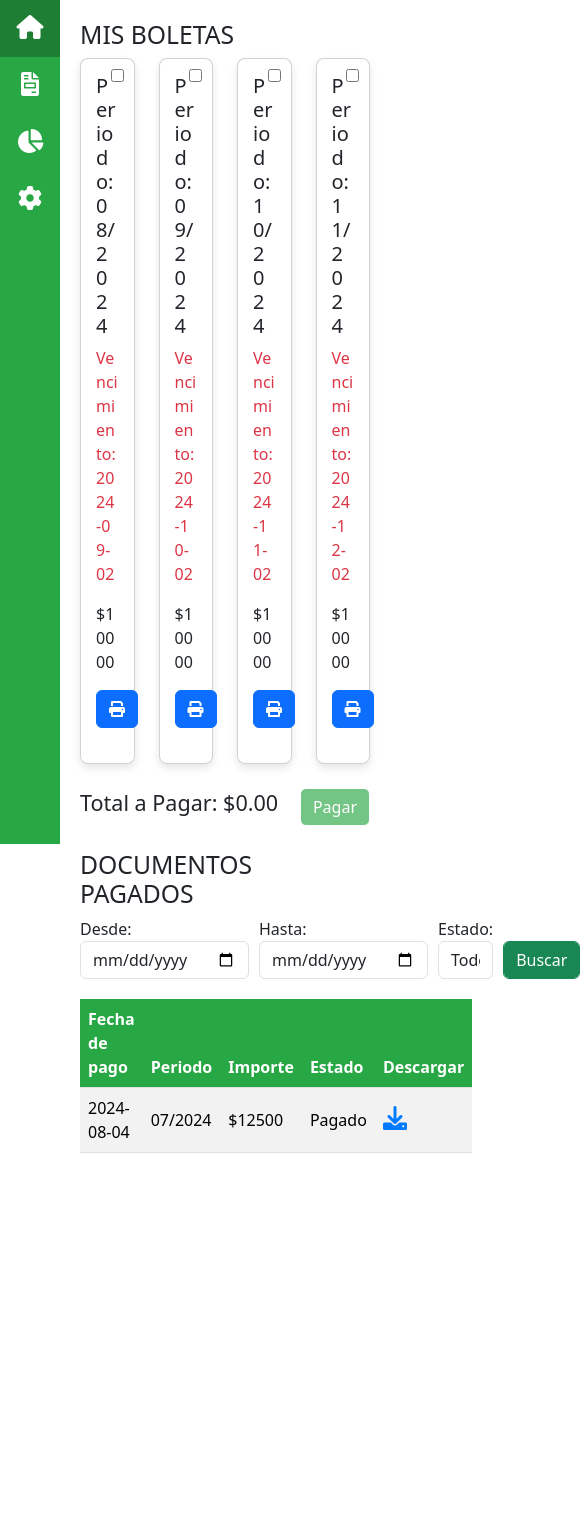
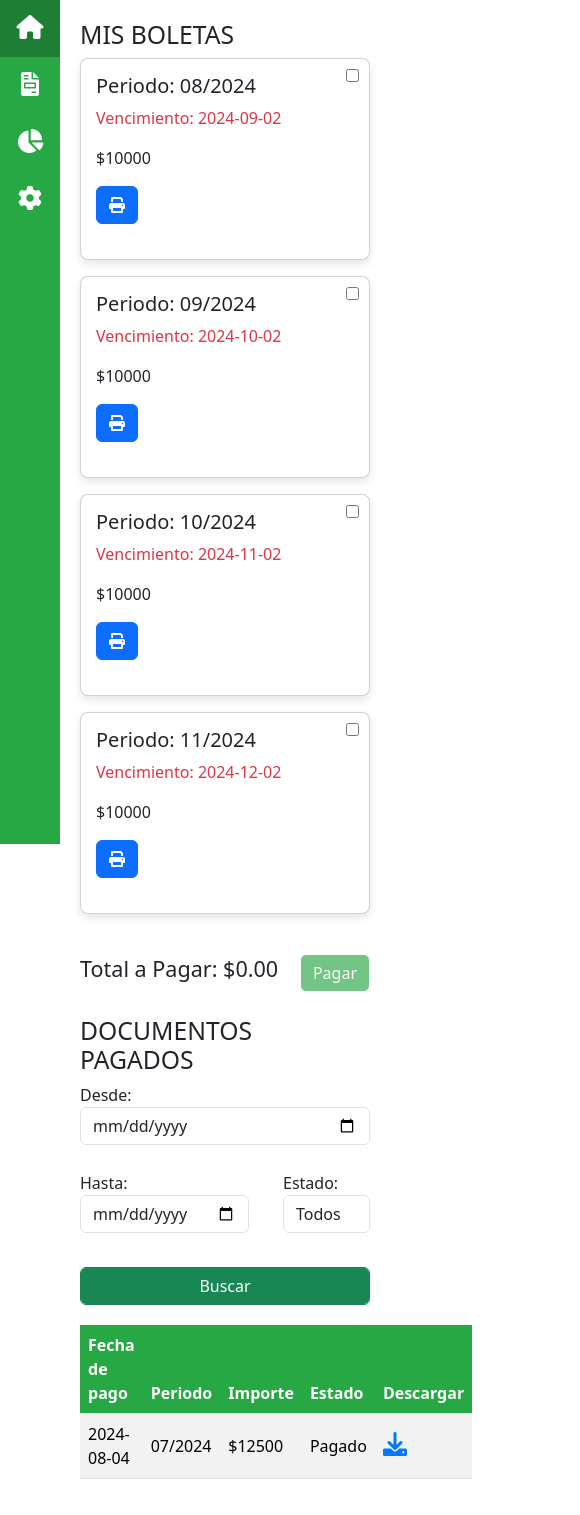
Before and after one commit to Alexis-Davis-114125-1w2/TUP-FRC-2024-BOLETAS-Y-COBROS, an Angular app in the folder Front/FrontBYC/: page / in a window 390 px wide. Shown: the whole page, 580 px wide, since content can reach past the window. Before the commit the page ends 1189 px from the top, so only its background shows below. Built offline with nearby package versions, Linux system fonts and the light colour scheme.

Commit message:
ArregloResponsive

```diff
--- a/Front/FrontBYC/src/app/listado/listado.component.html
+++ b/Front/FrontBYC/src/app/listado/listado.component.html
@@ -84,6 +84,8 @@
   </div>
 </div>
 -->
+
+<!-- Sidevar del menu-->
 <div class="sidebar">
   <ul class="nav flex-column">
     <li class="nav-item">
@@ -112,7 +114,7 @@
 <div class="main-content">
   <h2>MIS BOLETAS</h2>
   <div class="row">
-    <div class="col-3" *ngFor="let boleta of documentosAPagar">
+    <div class="col-lg-3 col-md-4 col-sm-6 col-12 mb-3" *ngFor="let boleta of documentosAPagar">
       <div class="card h-100">
         <div class="card-body">
           <h5 class="card-title">Periodo: {{ boleta.periodo }}</h5>
@@ -135,8 +137,8 @@
   </div>
 
   <h2>DOCUMENTOS PAGADOS</h2>
-  <div class="filter-container">
-    <div class="filter-item">
+  <div class="filter-container row">
+    <div class="filter-item col-lg-3 col-md-4 col-sm-6 col-12 mb-3">
       <label for="filtroDesde">Desde:</label>
       <input id="filtroDesde" type="date" [(ngModel)]="filtroDesde" class="form-control" />
     </div>
```
